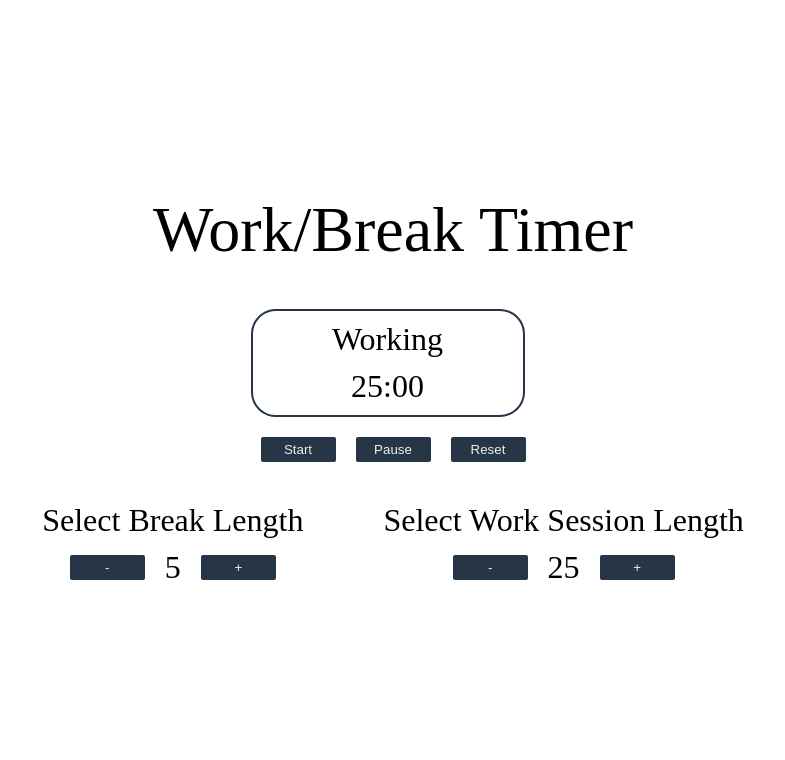
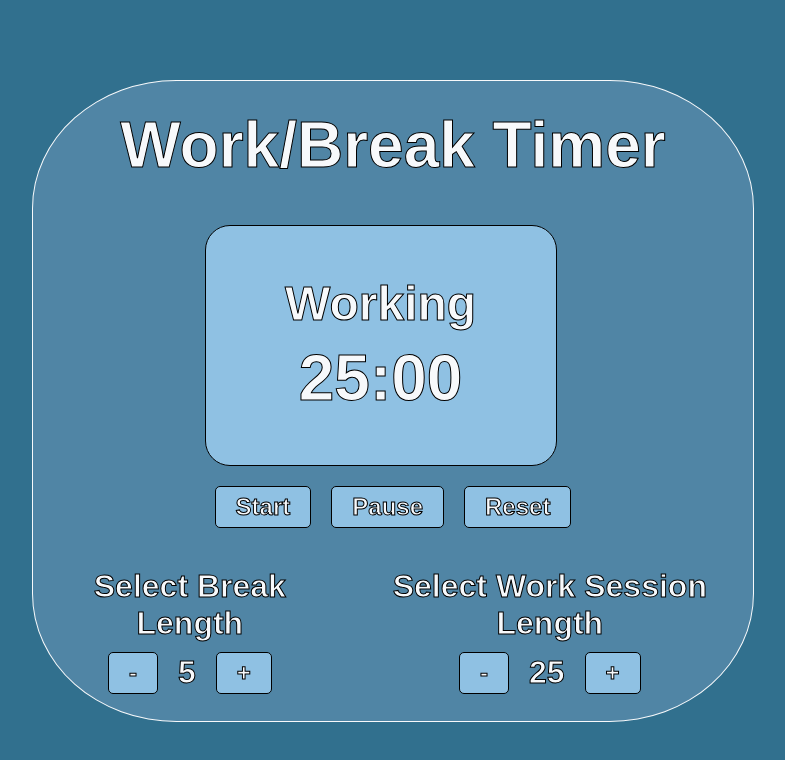
Before and after one commit to gauerpower/work-break-timer, a React (Create React App) app: page / in a window 1280 px wide. Shown: the top 760 px of the page, without its empty margins (247-1032 px from the left). Built offline with nearby package versions, Linux system fonts and the light colour scheme.

Commit message:
Customized CSS with a color scheme. Changed fonts to sans-serif and font weight to extra bold. Fixed work/break counters so they reset properly.

```diff
--- a/src/App.css
+++ b/src/App.css
@@ -1,48 +1,112 @@
 /* Note to self: justify-content centers things horizontally. align-items centers it vertically. */
 
+
+/* Gray/green color scheme */
+/* :root {
+    --bodyColor: #222629;
+    --bigContainerColor: #474B4F;
+    --exteriorTextColor: #86C232;
+    --smallContainerColor: #6B6E70;
+    --interiorTextColor: #86C232;
+    --borderColor: black;
+    --textShadowColor: black;
+} */
+
+/* Shades of blue color scheme */
+
+:root {
+    --bodyColor: #31708E;
+    --bigContainerColor: #5085A5;
+    --exteriorTextColor: #F7F9FB;
+    --smallContainerColor: #8FC1E3;
+    --interiorTextColor: #F7F9FB;
+    --outerBorderColor: #F7F9FB;
+    --innerBorderColor: black;
+    --textShadowColor: black;
+}
+
+  body {
+    background-color: var(--bodyColor);
+  }
+
 .App {
+    background-color: var(--bigContainerColor);
+    margin: 10vh auto;
     display: flex;
     flex-direction: column;
     justify-content: center;
     align-items: center;
-    height: 90vh;
+    height: 80vh;
+    width: 90vh;
+    border: 1px solid var(--outerBorderColor);
+    border-radius: 20%;
 }
 
 h1 {
+    margin-top: 0;
+    color: var(--exteriorTextColor);
+    -webkit-text-stroke: 1px var(--textShadowColor);
     font-size: 4rem;
-    font-weight: 400;
+    font-weight: 900;
+    font-family: Arial, Helvetica, sans-serif
+}
+
+h2 {
+    color: var(--interiorTextColor);
+    -webkit-text-stroke: 1px var(--textShadowColor);
+    font-size: 3rem;
+    font-weight: 900;
+    margin-top: 0;
+    margin-bottom: 10px;
+    font-family: Arial, Helvetica, sans-serif
+
 }
 
 h3 {
+    color: var(--exteriorTextColor);
+    -webkit-text-stroke: 1px var(--textShadowColor);
     text-align: center;
     font-size: 2rem;
-    font-weight: 400;
+    font-weight: 900;
     margin-top: 0;
     margin-bottom: 10px;
+    font-family: Arial, Helvetica, sans-serif
 }
 
 button {
-    padding: 5px 15px;
+    background-color: var(--smallContainerColor);
+    color: var(--interiorTextColor);
+    -webkit-text-stroke: 1px var(--textShadowColor);
+    font-size: 1.5rem;
+    font-weight: 900;
+    padding: 20px;
     margin: 0 10px;
-    height: 25px;
-    background-color: #263646;
-    color: #eee;
-    border: none;
+    border: 1px solid var(--innerBorderColor);
     outline: none;
-    width: 75px;
-    border-radius: 2px;
+    border-radius: 5px;
+    line-height: 0;
+    font-family: Arial, Helvetica, sans-serif
 }
 
 .timer-container {
-    border: 2px solid #263646;
+    background-color: var(--smallContainerColor);
+    border: 1px solid var(--innerBorderColor);
     border-radius: 25px;
     width: 250px;
     text-align: center;
-    padding: 10px;
+    padding: 50px;
 }
 
+span {
+    color: var(--interiorTextColor);
+    -webkit-text-stroke: 1px var(--textShadowColor);
+    font-family: Arial, Helvetica, sans-serif;
+    font-weight: 900;
+}
+
+
 .timer-display {
-    font-size: 2rem;
+    font-size: 4rem;
 }
 
 .timer-controls {
@@ -74,5 +138,9 @@ button {
 
 .selected-interval {
     font-size: 2rem;
+    font-weight: 900;
+    font-family: Arial, Helvetica, sans-serif;
     margin: 0 10px;
+    color: var(--interiorTextColor);
+    -webkit-text-stroke: 1px var(--textShadowColor);
 }
--- a/src/components/App.jsx
+++ b/src/components/App.jsx
@@ -40,6 +40,8 @@ function App(){
 
     function resetTimerMinute() {
         setTimerMinute(workLength);
+        setBreakCount(0);
+        setWorkSessionCount(0);
     }
 
     function toggleTimerSource(isWorking) {
@@ -70,12 +72,11 @@ function App(){
     return (
     <div className="App"
     style={{
-  backgroundColor: timeToFlash ? "red" : "white",
+  backgroundColor: timeToFlash ? "#D52A8D" : null,
   transition: "all 1s ease",
   WebkitTransition: "all 1s ease",
   MozTransition: "all 1s ease"
-}}
->
+}}>
         <h1>Work/Break Timer</h1>
         <Timer timerMinute={timerMinute}
                 breakLength={breakLength}
@@ -107,8 +108,6 @@ function App(){
             breakCount={breakCount}
         />
     </div>)
-
-
 }
 
 export default App;
--- a/src/components/Counters.jsx
+++ b/src/components/Counters.jsx
@@ -1,12 +1,16 @@
 import React from "react";
 
 function Counters(props) {
+    const sessionsText = props.workSessionCount === 1 ? "session" : "sessions";
+    const breaksText = props.breakCount === 1 ? "break" : "breaks";
+
+
     return(
         <div className="counter-container"
         style={{display: props.countersShouldAppear ? "block" : "none"}}
         >
-            <h3>You have completed {props.workSessionCount} work sessions.</h3>
-            <h3>You have taken {props.breakCount} breaks.</h3>
+            <h3>You have completed {props.workSessionCount} work {sessionsText}.</h3>
+            <h3>You have taken {props.breakCount} {breaksText}.</h3>
         </div>
     )
 }
--- a/src/components/Timer.jsx
+++ b/src/components/Timer.jsx
@@ -29,6 +29,68 @@ function Timer(props) {
         bellAudio.play();
     }
 
+    useEffect(()=> {
+        let countdown;
+        if (isTicking) {
+            countdown = setInterval(()=> {
+                const currentTimerSecond = timerSecond;
+                const currentTimerMinute = props.timerMinute;
+                const currentIsWorking = isWorking;
+                if (currentTimerSecond !== 0) {
+                    setTimerSecond(currentTimerSecond - 1);
+                    return;
+                }
+                if (currentTimerSecond === 0 && currentTimerMinute !== 0) {
+                    props.decrementTimerMinute();
+                    setTimerSecond(59);
+                    return;
+                }
+                if (currentTimerSecond === 0 && currentTimerMinute === 0){
+                    if (currentIsWorking) {
+                        props.increaseWorkSessionCount();
+                    } else {
+                        props.increaseBreakCount();
+                    }
+                    ringBell();
+                    props.flash();
+                    props.toggleTimerSource(!currentIsWorking);
+                    setWorking(!currentIsWorking);
+                    return;
+                }
+            }, 1000);
+        }
+        if (!isTicking) {
+            clearInterval(countdown)
+        }
+        return () => clearInterval(countdown);
+    }, [props, isTicking, isWorking, timerSecond])
+
+        return (
+            <div>
+                <div className="timer-container">
+                    <h2>{isWorking === true ? "Working" : "On a break"}</h2>
+                    <span className="timer-display">{props.timerMinute}</span>
+                    <span className="timer-display">:</span>
+                    <span className="timer-display">{timerSecond === 0 ? "00"
+                    : timerSecond < 10 ? "0" + timerSecond : timerSecond}</span>
+                </div>
+                <div className="timer-controls">
+                    <button onClick={start}>Start</button>
+                    <button onClick={pause}>Pause</button>
+                    <button onClick={reset}>Reset</button>
+                </div>
+            </div>
+        )
+
+}
+
+export default Timer;
+
+
+
+// decreaseTime() function from when it was outside setTimeout
+// (included here as a reference)
+
     // function decreaseTime() {
     //     const currentTimerSecond = timerSecond;
     //     const currentTimerMinute = props.timerMinute;
@@ -57,62 +119,8 @@ function Timer(props) {
     // }
 
 
-    useEffect(()=> {
-        let countdown;
-        if (isTicking) {
-            countdown = setInterval(()=> {
-                const currentTimerSecond = timerSecond;
-                const currentTimerMinute = props.timerMinute;
-                const currentIsWorking = isWorking;
-                if (currentTimerSecond !== 0) {
-                    setTimerSecond(currentTimerSecond - 1);
-                    return;
-                }
-                if (currentTimerSecond === 0 && currentTimerMinute !== 0) {
-                    props.decrementTimerMinute();
-                    setTimerSecond(59);
-                    return;
-                }
-                if (currentTimerSecond === 0 && currentTimerMinute === 0){
-                    if (currentIsWorking) {
-                        props.increaseWorkSessionCount();
-                    } else {
-                        props.increaseBreakCount();
-                    }
-                    ringBell();
-                    props.flash();
-                    props.toggleTimerSource(!currentIsWorking);
-                    setWorking(!currentIsWorking);
-                    return;
-                }
-            }, 10);
-        }
-        if (!isTicking) {
-            clearInterval(countdown)
-        }
-        return () => clearInterval(countdown);
-    }, [props, isTicking, isWorking, timerSecond])
 
-        return (
-            <div>
-                <div className="timer-container">
-                    <h3>{isWorking === true ? "Working" : "On a break"}</h3>
-                    <span className="timer-display">{props.timerMinute}</span>
-                    <span className="timer-display">:</span>
-                    <span className="timer-display">{timerSecond === 0 ? "00"
-                    : timerSecond < 10 ? "0" + timerSecond : timerSecond}</span>
-                </div>
-                <div className="timer-controls">
-                    <button onClick={start}>Start</button>
-                    <button onClick={pause}>Pause</button>
-                    <button onClick={reset}>Reset</button>
-                </div>
-            </div>
-        )
 
-}
-
-export default Timer;
 
 
 // Old class syntax (here for reference):
```
Also changed, not shown: src/index.js (+0 -10 lines).
